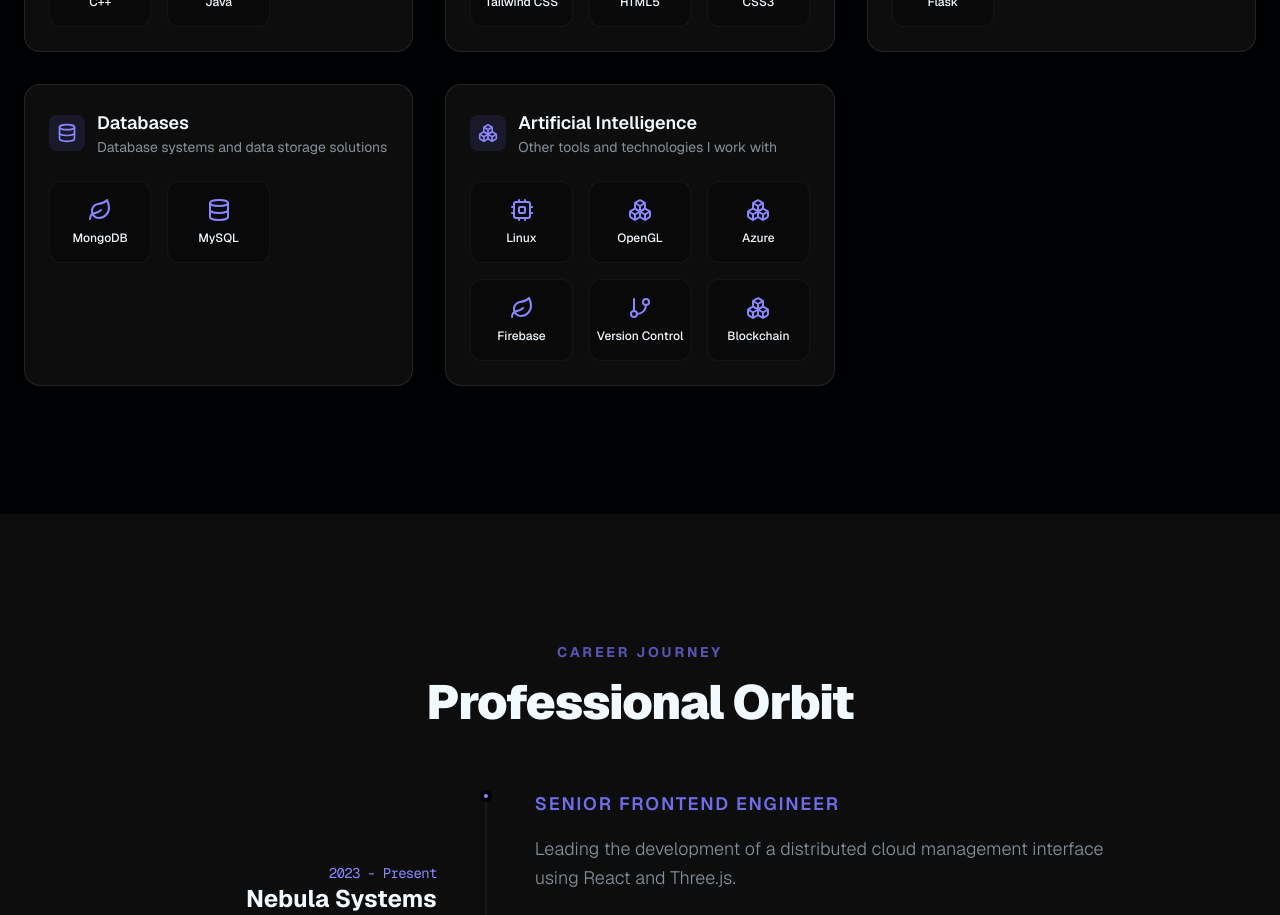
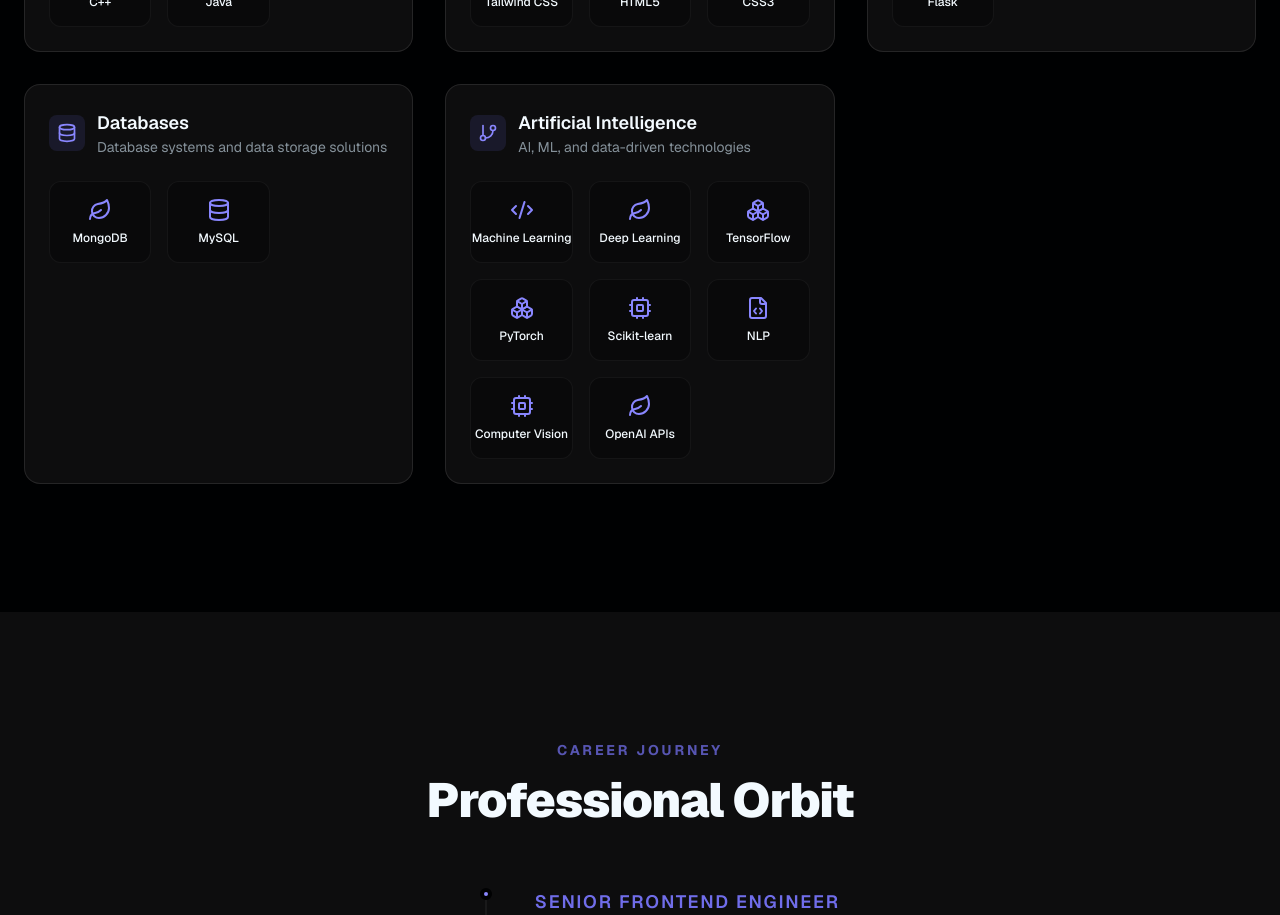
Before and after one commit to NANDINISHARMA30/Nandini-PortFolio, a Next.js app: page / in a window 1280 px wide. Shown: the part 2360-3275 px from the top of the page. Built offline with nearby package versions, Linux system fonts and the light colour scheme.

Commit message:
Skills Part Updated

```diff
--- a/app/components/skills-section.tsx
+++ b/app/components/skills-section.tsx
@@ -1,6 +1,6 @@
 "use client"
 
-import { motion } from "framer-motion"
+import { m, motion } from "framer-motion"
 import {
   Code2,
   Monitor,
@@ -63,15 +63,17 @@ const skillsData = [
   },
   {
     title: "Artificial Intelligence",
-    subtitle: "Other tools and technologies I work with",
-    icon: Boxes,
+    subtitle: "AI, ML, and data-driven technologies ",
+    icon: GitBranch,
     items: [
-      { name: "Linux", icon: Cpu },
-      { name: "OpenGL", icon: Boxes },
-      { name: "Azure", icon: Boxes },
-      { name: "Firebase", icon: Leaf },
-      { name: "Version Control", icon: GitBranch },
-      { name: "Blockchain", icon: Boxes },
+      { name: "Machine Learning", icon: Code2  },
+      { name: "Deep Learning", icon: Leaf   },
+      { name: "TensorFlow", icon: Boxes },
+      { name: "PyTorch", icon: Boxes },
+      { name: "Scikit-learn", icon: Cpu },
+      { name: "NLP", icon: FileCode },
+      { name: "Computer Vision", icon: Cpu },
+      { name: "OpenAI APIs", icon: Leaf  },
     ],
   },
 ]
```
